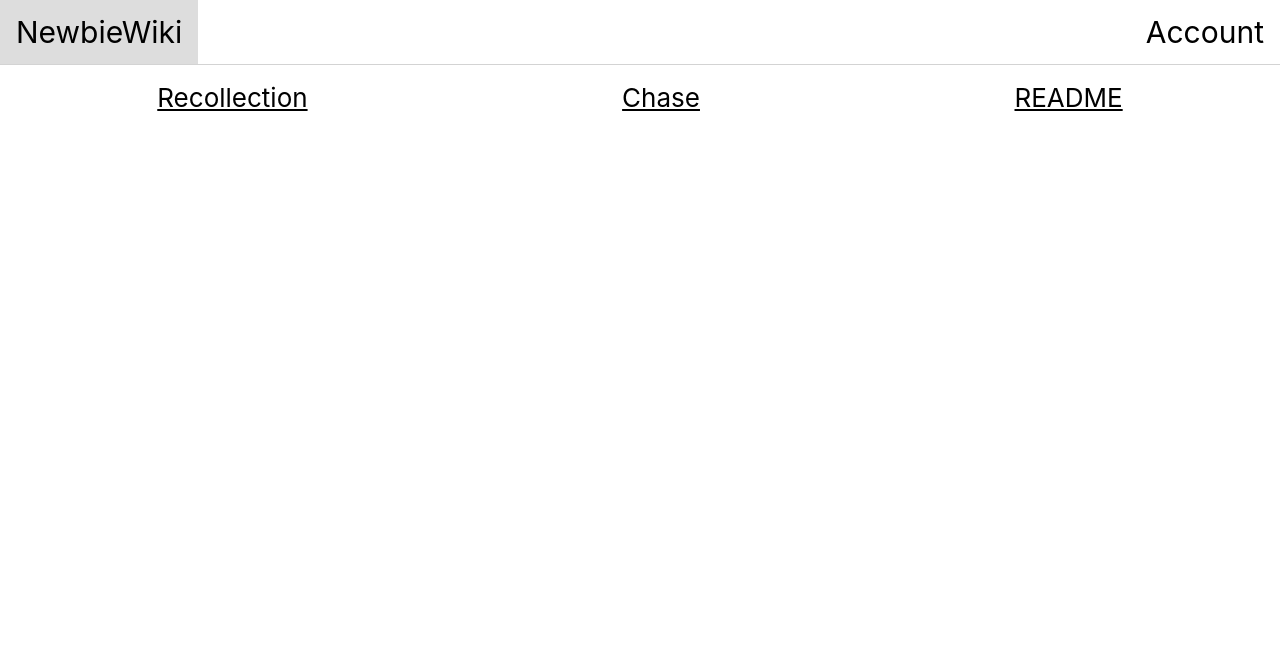
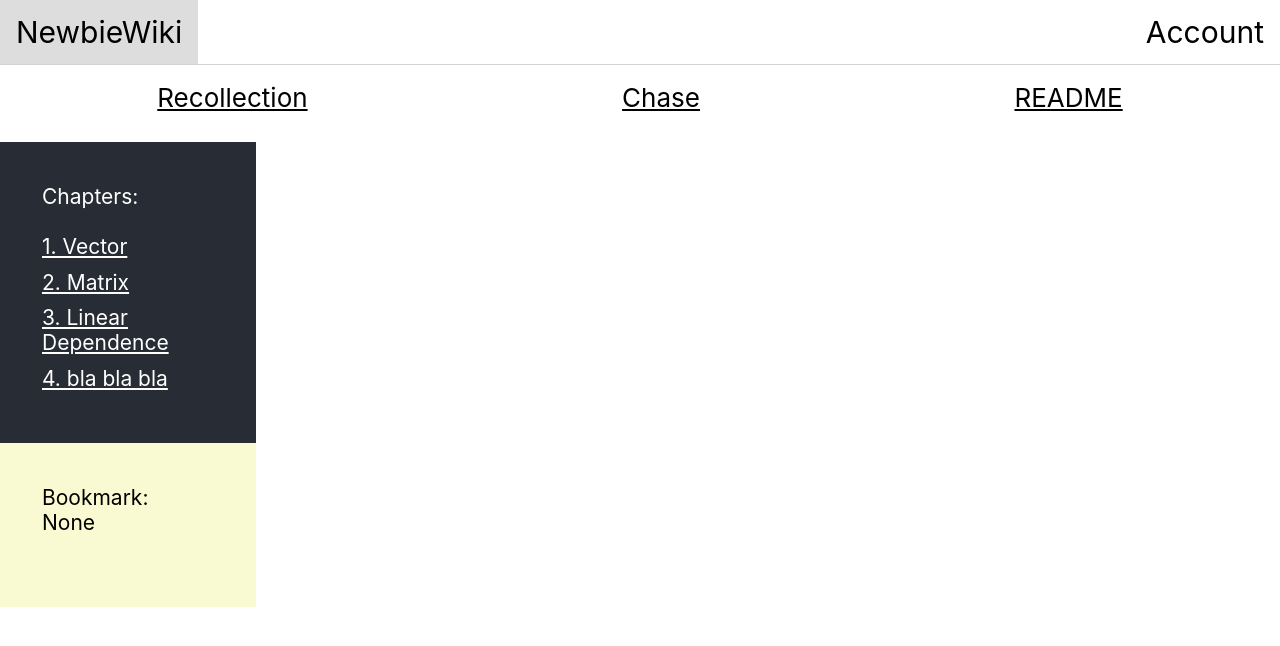
Before and after one commit to nathanwooo/Newbie-Wiki, a React (Create React App) app: page /book in a window 1280 px wide. Shown: the top 646 px of the page. Built offline with nearby package versions, Linux system fonts and the light colour scheme.

Commit message:
added book page

```diff
--- a/src/App.js
+++ b/src/App.js
@@ -1,9 +1,10 @@
 import { useEffect, useState } from 'react';
 import { BrowserRouter, Routes, Route } from 'react-router-dom';
 
-import Home from './pages/Home';
 import TopBar from './components/TopBar';
 import TopNav from './components/TopNav';
+import Home from './pages/Home';
+import Book from './pages/Book';
 
 // const SubjectNav = (props) => {
 //   const chooseSubject = async (subject) => {
@@ -58,6 +59,7 @@ function App() {
       <TopNav />
       <Routes>
         <Route path='/' element={<Home />}/>
+        <Route path='/book' element={<Book />} />
       </Routes>
     </BrowserRouter>
     // <>
--- a/src/components/style.css
+++ b/src/components/style.css
@@ -41,3 +41,16 @@
     text-decoration: underline;
     cursor: pointer;
 }
+
+.LeftContainer {
+    float: left;
+    width: 20%;
+    height: 100vh;
+}
+
+.RightContainer {
+    float: right;
+    display: flex;
+    width: 80%;
+    height: 100vh;
+}
--- /dev/null
+++ b/src/pages/Book/components/ChapterNav.js
@@ -0,0 +1,23 @@
+const ChapterNavItem = (props) => {
+    const chooseChapter = (chapter) => {
+      console.log(chapter);
+    }
+    return (
+      <div className='Navigation-Items' onClick={() => chooseChapter(props.chapterName)}>{props.chapterName}</div>
+    )
+  }
+
+  const Chapters = ["1. Vector", "2. Matrix", "3. Linear Dependence", "4. bla bla bla"];
+
+  const ChapterNav = () => {
+      return (
+          <div className="Navigation-Bar">
+            Chapters:
+            <br></br>
+            <br></br>
+              {Chapters.map((chapter) => <ChapterNavItem chapterName={chapter}/>)}
+          </div>
+      );
+  };
+
+  export default ChapterNav;
--- /dev/null
+++ b/src/pages/Book/index.js
@@ -0,0 +1,17 @@
+import ChapterNav from "./components/ChapterNav";
+import Bookmark from "../../components/Bookmark";
+
+const Book = () => {
+    return (
+        <div>
+            <div className="LeftContainer">
+                <ChapterNav />
+                <Bookmark />
+            </div>
+            <div className="RightContainer">
+            </div>
+        </div>
+    )
+}
+
+export default Book;
--- a/src/pages/Home/index.css
+++ b/src/pages/Home/index.css
@@ -36,19 +36,6 @@
     margin: 2em;
 }
 
-.LeftContainer {
-    float: left;
-    width: 20%;
-    height: 100vh;
-}
-
-.RightContainer {
-    float: right;
-    display: flex;
-    width: 80%;
-    height: 100vh;
-}
-
 .BookmarkContainer {
     background-color: lightgoldenrodyellow;
     min-height: 10vh;
```
Also changed, not shown: src/pages/Home/index.js (+1 -11 lines), src/components/Bookmark.js (renamed from src/pages/Home/components/Bookmark.js).
